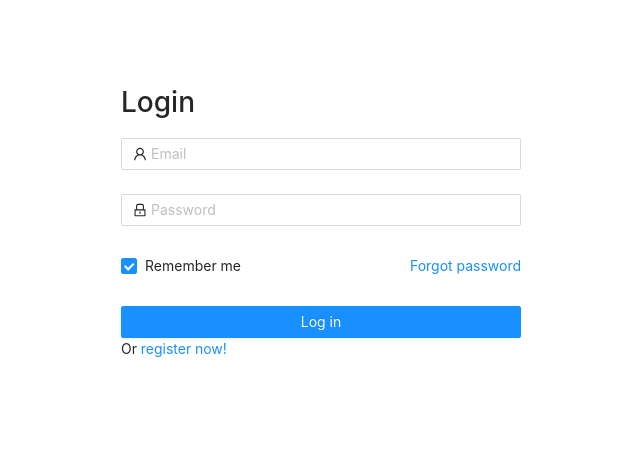
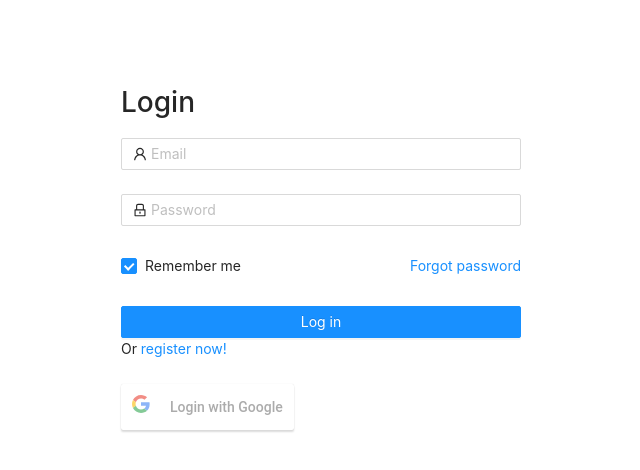
Before and after one commit to thaison247/fun-retro-react-app, a React (Create React App) app: page /users/login in a window 1280 px wide. Shown: the top 470 px of the page, without its empty margins (319-959 px from the left). Built offline with nearby package versions, Linux system fonts and the light colour scheme; no server answers.

Commit message:
login with google

```diff
--- a/package.json
+++ b/package.json
@@ -10,6 +10,7 @@
     "axios": "^0.21.0",
     "react": "^17.0.1",
     "react-dom": "^17.0.1",
+    "react-google-login": "^5.1.22",
     "react-router-dom": "^5.2.0",
     "react-scripts": "4.0.0",
     "web-vitals": "^0.2.4"
--- a/src/features/Boards/pages/ListBoards/index.js
+++ b/src/features/Boards/pages/ListBoards/index.js
@@ -77,7 +77,6 @@ function ListBoards({ match }) {
     const result = await axios.patch(
       `http://localhost:3001/boards/${boardId}`,
       {
-        user_id: 1,
         board_name: name,
       }
     );
@@ -94,6 +93,7 @@ function ListBoards({ match }) {
     console.log(listBoard);
 
     setVisibleEdit(false);
+    setName("");
   };
 
   const handleEditCancel = () => {
--- a/src/features/Users/pages/LoginForm/index.js
+++ b/src/features/Users/pages/LoginForm/index.js
@@ -1,5 +1,7 @@
 import { Form, Input, Button, Checkbox } from "antd";
 import { UserOutlined, LockOutlined } from "@ant-design/icons";
+// import FacebookLogin from "react-facebook-login";
+import GoogleLogin from "react-google-login";
 import "./style.css";
 import axios from "axios";
 import { useHistory } from "react-router-dom";
@@ -27,6 +29,33 @@ const LoginForm = () => {
 
   const onFinishFailed = (errorInfo) => {
     console.log("Failed:", errorInfo);
+  };
+
+  const responseGoogle = (response) => {
+    console.log(response);
+    // call api
+    const res = axios.post("http://localhost:3001/users/google-login", {
+      tokenId: response.tokenId,
+    });
+
+    if (res) {
+      console.log("response data: ", { res });
+      res.then(
+        (result) => {
+          console.log(result);
+          console.log(result.data.data.accessToken);
+          localStorage.setItem(
+            "accessToken",
+            JSON.stringify(result.data.data.accessToken)
+          );
+
+          history.push(`/boards/${result.data.data.user.user_id}`);
+        },
+        (err) => {
+          console.log(err);
+        }
+      );
+    }
   };
 
   return (
@@ -86,6 +115,14 @@ const LoginForm = () => {
         </Button>
         Or <a href="">register now!</a>
       </Form.Item>
+
+      <GoogleLogin
+        clientId="365584952975-peumpl7kdkkqurb72c7n325lveopap25.apps.googleusercontent.com"
+        buttonText="Login with Google"
+        onSuccess={responseGoogle}
+        onFailure={responseGoogle}
+        cookiePolicy={"single_host_origin"}
+      />
     </Form>
   );
 };
```
Also changed, not shown: 1 other file (tests, documents, lock files or other folders).
